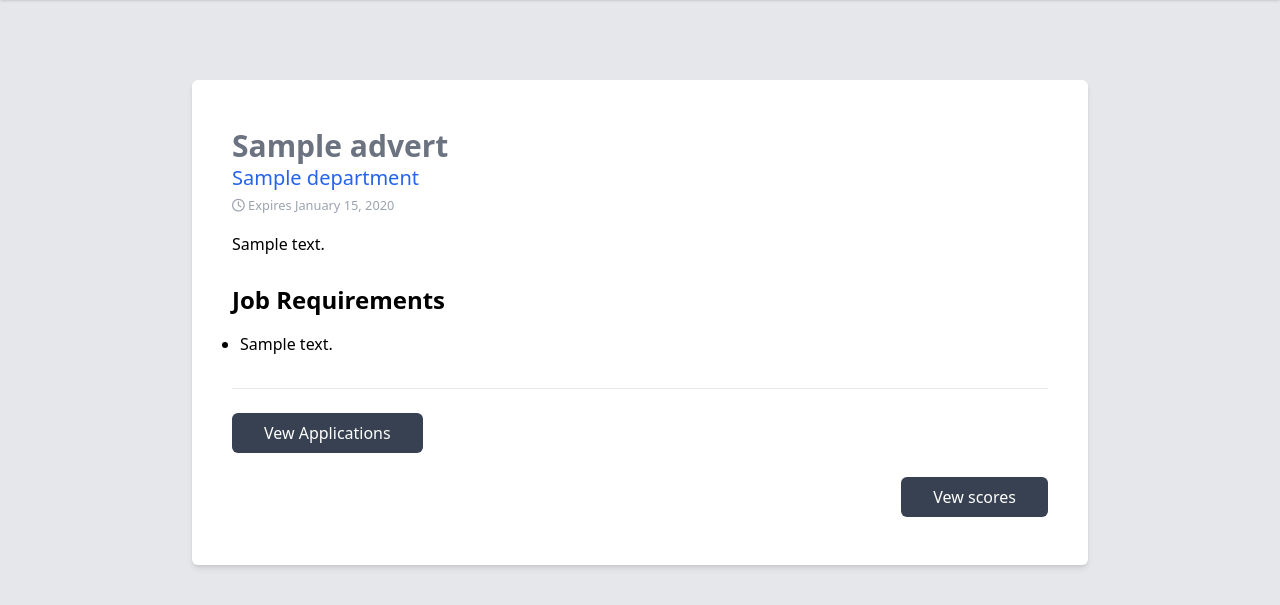
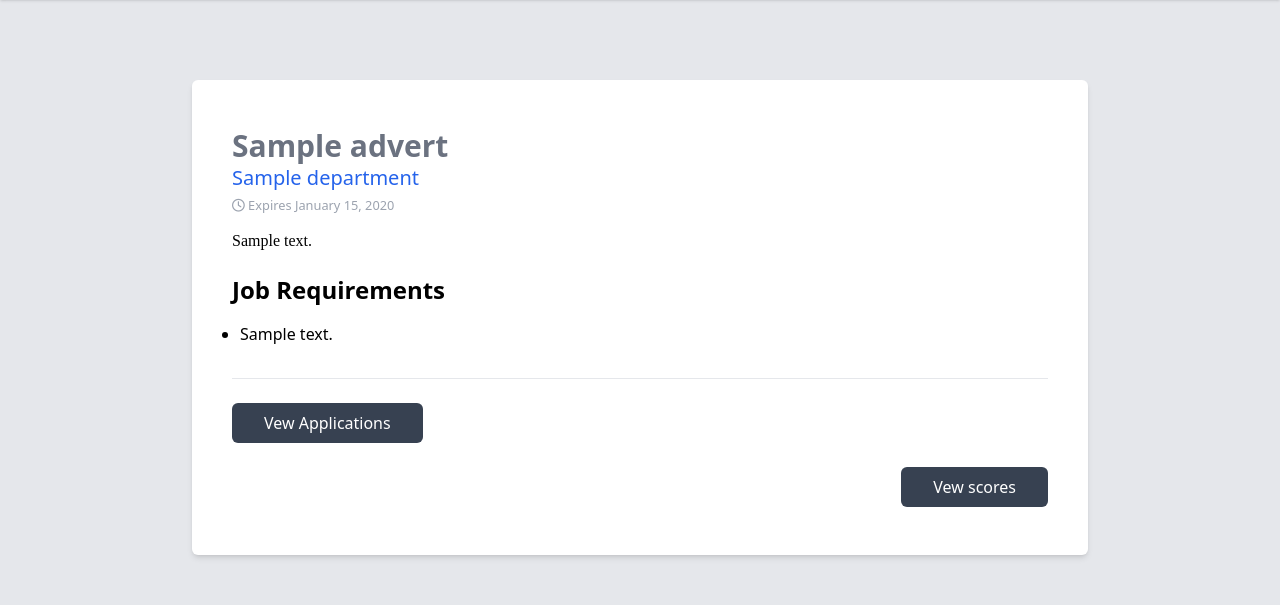
Before and after one commit to Westly93/hrm-revisit, a Django app: page /adverts/1/ in a window 1280 px wide. Shown: the part 72-677 px from the top of the page. Run offline with Django 4.2, Linux system fonts and the light colour scheme; a user stored in the database is signed in; tables that the repository leaves empty hold one stand-in row (values such as "Sample post"); some libraries are stand-ins or nearby versions.

Commit message:
Added a class to escape tailwind css styles

```diff
--- a/accounts/models.py
+++ b/accounts/models.py
@@ -46,7 +46,7 @@ class UserAccount(AbstractBaseUser):
 
     email = models.EmailField(max_length=255, unique=True)
     # username = models.CharField(max_length=255)
-    is_active = models.BooleanField(default=True)
+    is_active = models.BooleanField(default=False)
     is_staff = models.BooleanField(default=False)
     is_admin = models.BooleanField(default=False)
     is_superuser = models.BooleanField(default=False)
--- a/adverts/templates/adverts/advert_detail.html
+++ b/adverts/templates/adverts/advert_detail.html
@@ -12,8 +12,10 @@
           <!---->{{ advert.closing_date|date:"F d, Y"}} </small
         ><br />
       </div>
-      <div class="mb-5">
-        <p>{{advert.content|safe}}</p>
+      <div class="revert-tailwind">
+        <p class="revert-tailwind">
+
+          {{advert.content|safe}}</p>
       </div>
       <h4 class="py-2 text-2xl font-semibold">Job Requirements</h4>
       <ul class="px-2">
--- a/adverts/templates/adverts/advert_preview.html
+++ b/adverts/templates/adverts/advert_preview.html
@@ -12,8 +12,7 @@
       ><br />
     </div>
 
-    <div class="mb-5">
-      <h3 class="text-2xl font-semibold my-4">Job Description</h3>
+    <div class="revert-tailwind">
       <p>{{advert.content|safe}}</p>
     </div>
 
--- a/adverts/templates/adverts/advert_requirements.html
+++ b/adverts/templates/adverts/advert_requirements.html
@@ -10,7 +10,7 @@
       <!---->{{ advert.closing_date|date:"F d, Y"}} </small
     ><br />
   </div>
-  <div class="my-6">
+  <div class="revert-tailwind">
     <p>{{advert.content|safe}}</p>
   </div>
   <h2 class="text-lg font-semibold text-gray-700 capitalize dark:text-white">
--- a/backend/settings.py
+++ b/backend/settings.py
@@ -240,7 +240,7 @@ EMAIL_PASSWORD_TOKEN_LIFE = 60 * 10  # 10 minutes
 EMAIL_PASSWORD_PAGE_TEMPLATE = 'password_changed_template.html'
 EMAIL_PASSWORD_CHANGE_PAGE_TEMPLATE = 'password_change_template.html'
 EMAIL_PASSWORD_CALLBACK = password_change_callback
-
+SOCIALACCOUNT_ADAPTER = 'accounts.adapters.CustomSocialAccountAdapter'
 CRISPY_TEMPLATE_PACK = "tailwind"
 # Static files (CSS, JavaScript, Images)
 # https://docs.djangoproject.com/en/4.2/howto/static-files/
--- a/theme/static/css/dist/styles.css
+++ b/theme/static/css/dist/styles.css
@@ -360,7 +360,13 @@ Prevent resizing textareas horizontally by default.
 textarea {
   resize: vertical;
 }
-
+.revert-tailwind{
+  all: initial;
+}
+
+.revert-tailwind > * {
+  all: revert;
+}
 /*
 1. Reset the default placeholder opacity in Firefox. (https://github.com/tailwindlabs/tailwindcss/issues/3300)
 2. Set the default placeholder color to the user's configured gray 400 color.
```
Also changed, not shown: accounts/adapters.py (added, +14 -0 lines), accounts/views.py (+3 -4 lines), adverts/templates/adverts/partials/adverts.html (+0 -7 lines).
